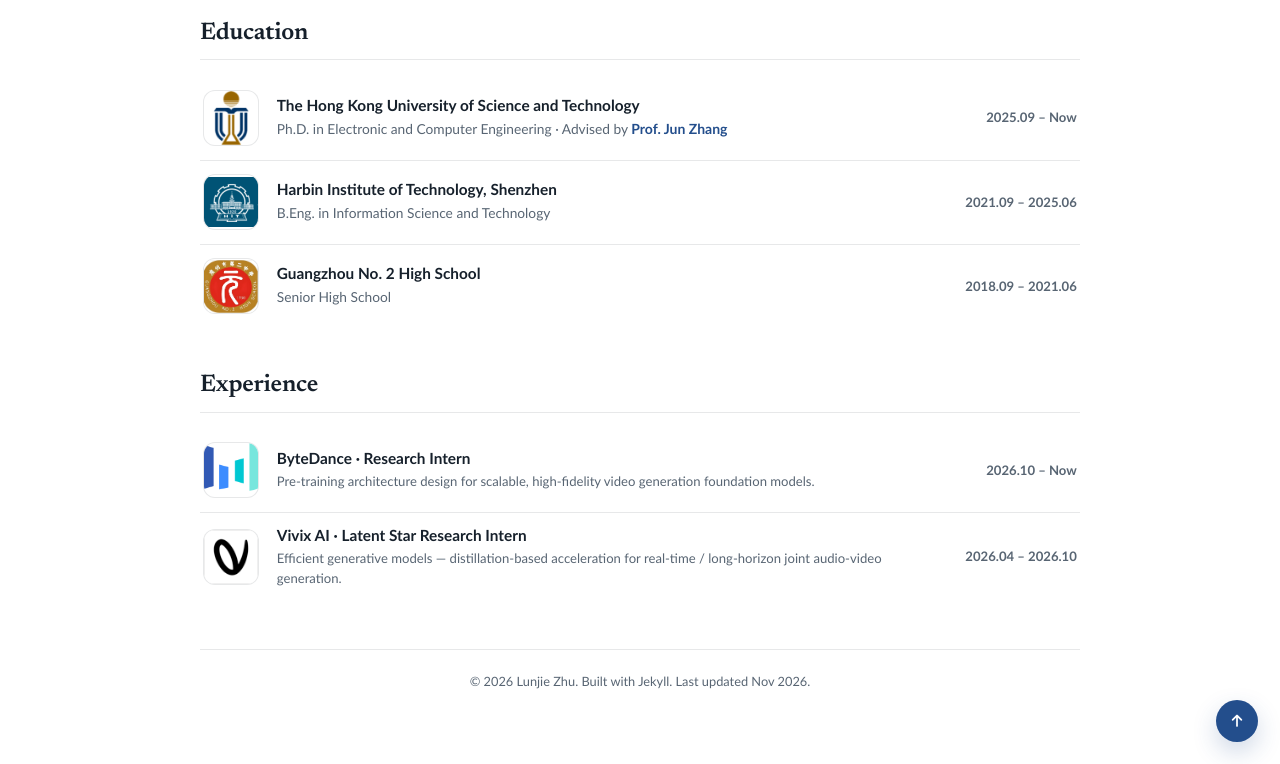
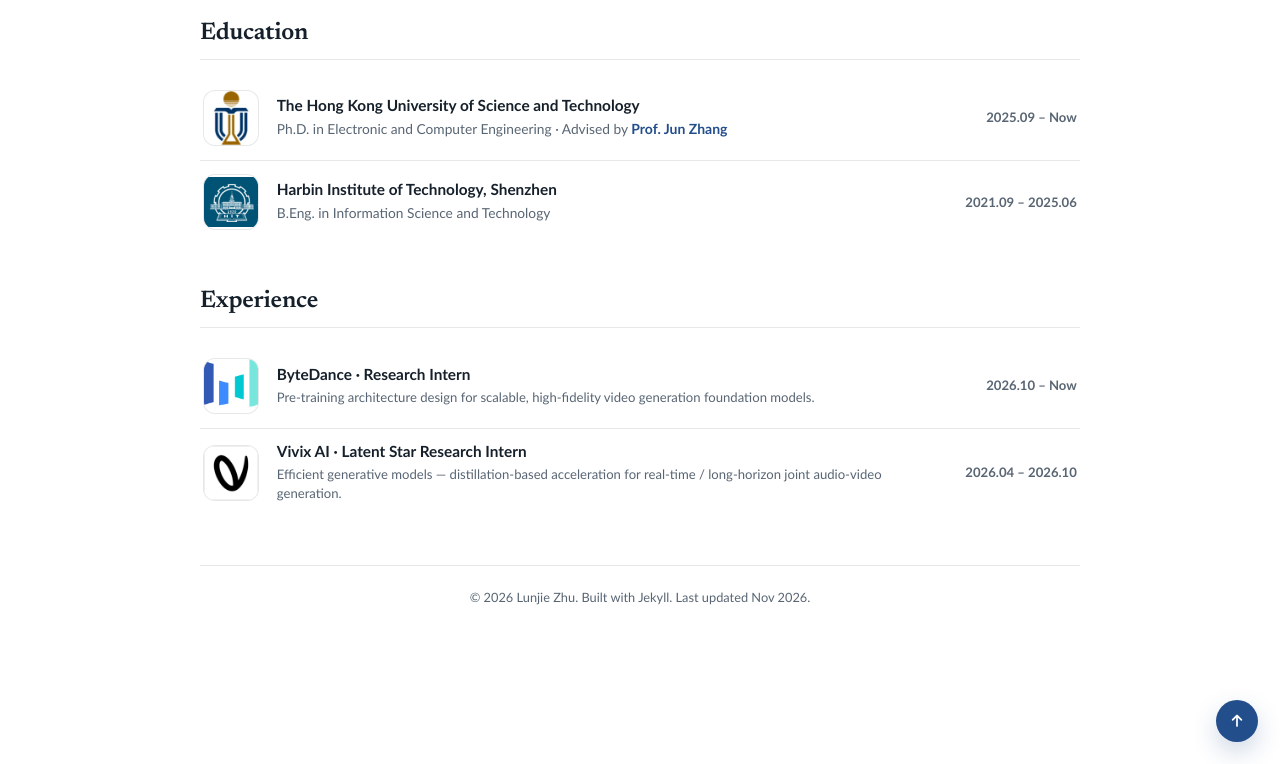
Before and after one commit to Aoko955/Aoko955.github.io, a Jekyll site: the page built from _pages/about.md, in a window 1280 px wide and 900 px high, scrolled down 2250 px, cut to the strip 136-900 px from the top of the window. Built offline with Jekyll 4.4.1, drawn with Linux system fonts in a browser that asks for light colours; some web fonts are replaced.

Commit message:
Update avatar and education

```diff
--- a/_config.yml
+++ b/_config.yml
@@ -15,7 +15,7 @@ baidu_site_verification  :
 author:
   name             : "Lunjie Zhu"
   name_cn          : "朱伦杰"
-  avatar           : "images/avatar-scholar.jpg"
+  avatar           : "images/avatar-188133253.png"
   bio              : "Ph.D. Student at HKUST"
   location         : "Hong Kong SAR"
   cv               :
--- a/_pages/about.md
+++ b/_pages/about.md
@@ -178,15 +178,6 @@ redirect_from:
   <div class="cv-date">2021.09 – 2025.06</div>
 </div>
 
-<div class="cv-item">
-  <img class="cv-logo" src="images/logos/gz_no2.png" alt="Guangzhou No. 2 High School">
-  <div class="cv-info">
-    <div class="cv-org">Guangzhou No. 2 High School</div>
-    <div class="cv-role">Senior High School</div>
-  </div>
-  <div class="cv-date">2018.09 – 2021.06</div>
-</div>
-
 </div>
 
 <span class='anchor' id='-experience'></span>
```
Also changed, not shown: images/avatar-188133253.png (added).
